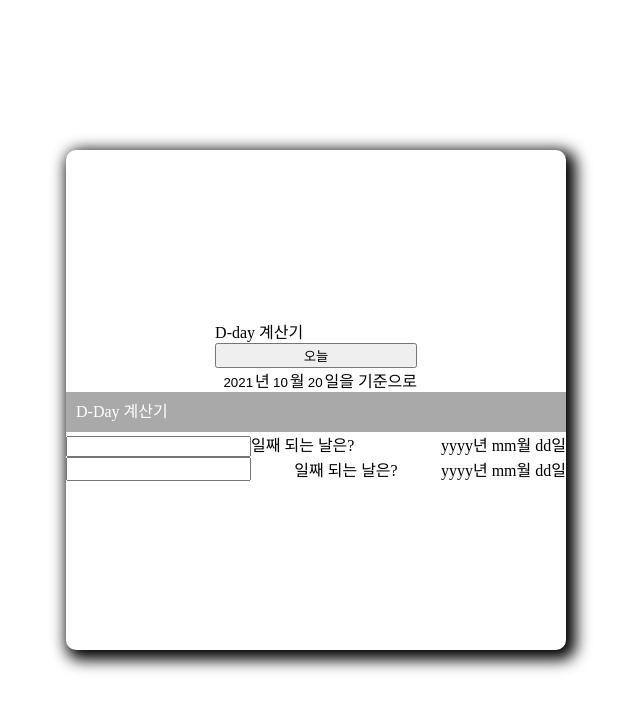
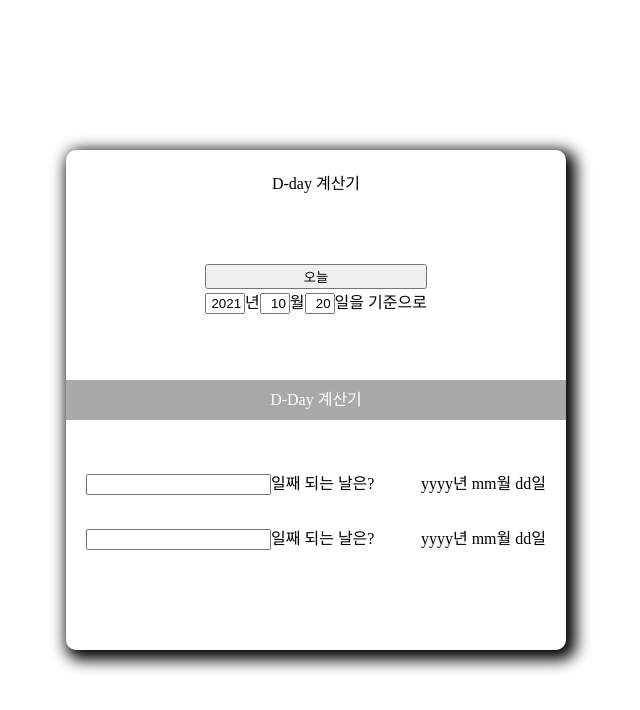
Before and after one commit to WE-SOPT-29th-Web-Part/Euijin-Kim, a React (Create React App) app in the folder d-day-calc/: page / in a window 1280 px wide. Shown: the top 710 px of the page, without its empty margins (324-964 px from the left). Built offline with nearby package versions, Linux system fonts and the light colour scheme.

Commit message:
feat: UI 수정

```diff
--- a/d-day-calc/src/components/Text2.jsx
+++ b/d-day-calc/src/components/Text2.jsx
@@ -15,8 +15,10 @@ const Text2 = ({ year, month, date }) => {
   };
   return (
     <div className="result__text">
-      <input type="text" onChange={handleChange} />
-      일째 되는 날은?
+      <div className="left">
+        <input type="text" onChange={handleChange} />
+        일째 되는 날은?
+      </div>
       <div ref={dateRef}>yyyy년 mm월 dd일</div>
     </div>
   );
--- a/d-day-calc/src/components/common/Header.jsx
+++ b/d-day-calc/src/components/common/Header.jsx
@@ -1,7 +1,7 @@
-import React, { useEffect } from "react";
+import React from "react";
 
 const Header = () => {
-  return <div>D-day 계산기</div>;
+  return <div id="header">D-day 계산기</div>;
 };
 
 export default Header;
--- a/d-day-calc/src/index.css
+++ b/d-day-calc/src/index.css
@@ -21,7 +21,7 @@ body,
 #home {
   display: flex;
   flex-direction: column;
-  justify-content: center;
+  /* justify-content: center; */
   align-items: center;
   height: 500px;
   width: 500px;
@@ -31,13 +31,34 @@ body,
   box-shadow: 5px 5px 15px 5px #000000;
 }
 
+#home__top,
+#home__bottom {
+  width: 100%;
+  height: 230px;
+}
+
+#home__top {
+  display: flex;
+  flex-direction: column;
+  align-items: center;
+}
+
 #home__middle-line {
   color: white;
   background-color: darkgray;
   width: 100%;
   height: 40px;
-  padding-left: 10px;
   line-height: 40px;
+  text-align: center;
+}
+
+#header {
+  margin-bottom: 70px;
+  margin-top: 20px;
+}
+
+input {
+  outline: 0;
 }
 
 .date-input__container {
@@ -46,9 +67,8 @@ body,
 }
 
 .date-input {
-  width: 20px;
-  border: 0;
-  outline: 0;
+  width: 30px;
+
   text-align: right;
 }
 
@@ -60,12 +80,14 @@ body,
   width: 100%;
   display: flex;
   justify-content: space-between;
+  padding: 0 20px;
+}
+
+.result__text + .result__text {
+  margin-top: 30px;
 }
 
 #result {
   width: 100%;
+  margin-top: 50px;
 }
-
-#home__bottom {
-  width: 100%;
-}
```
